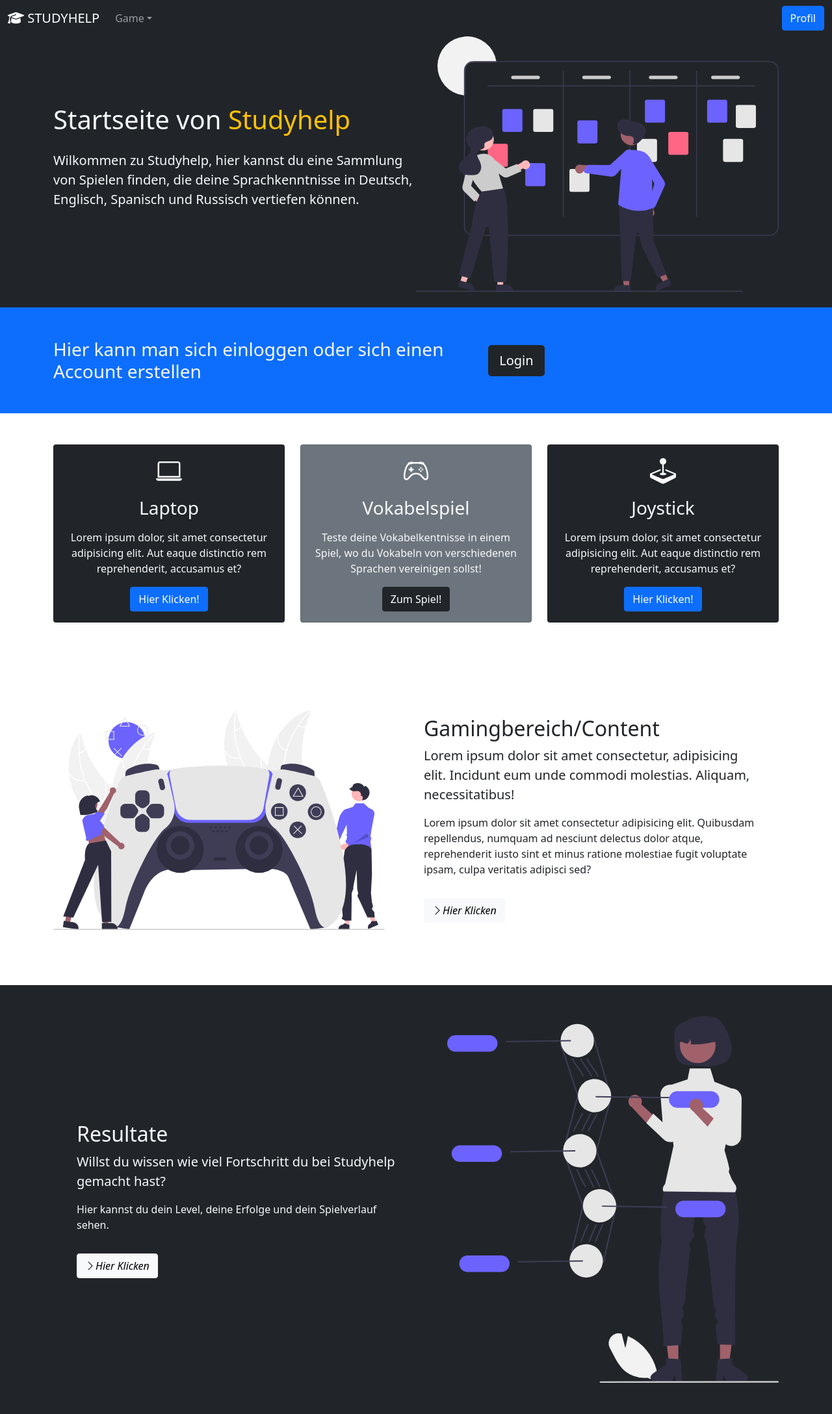
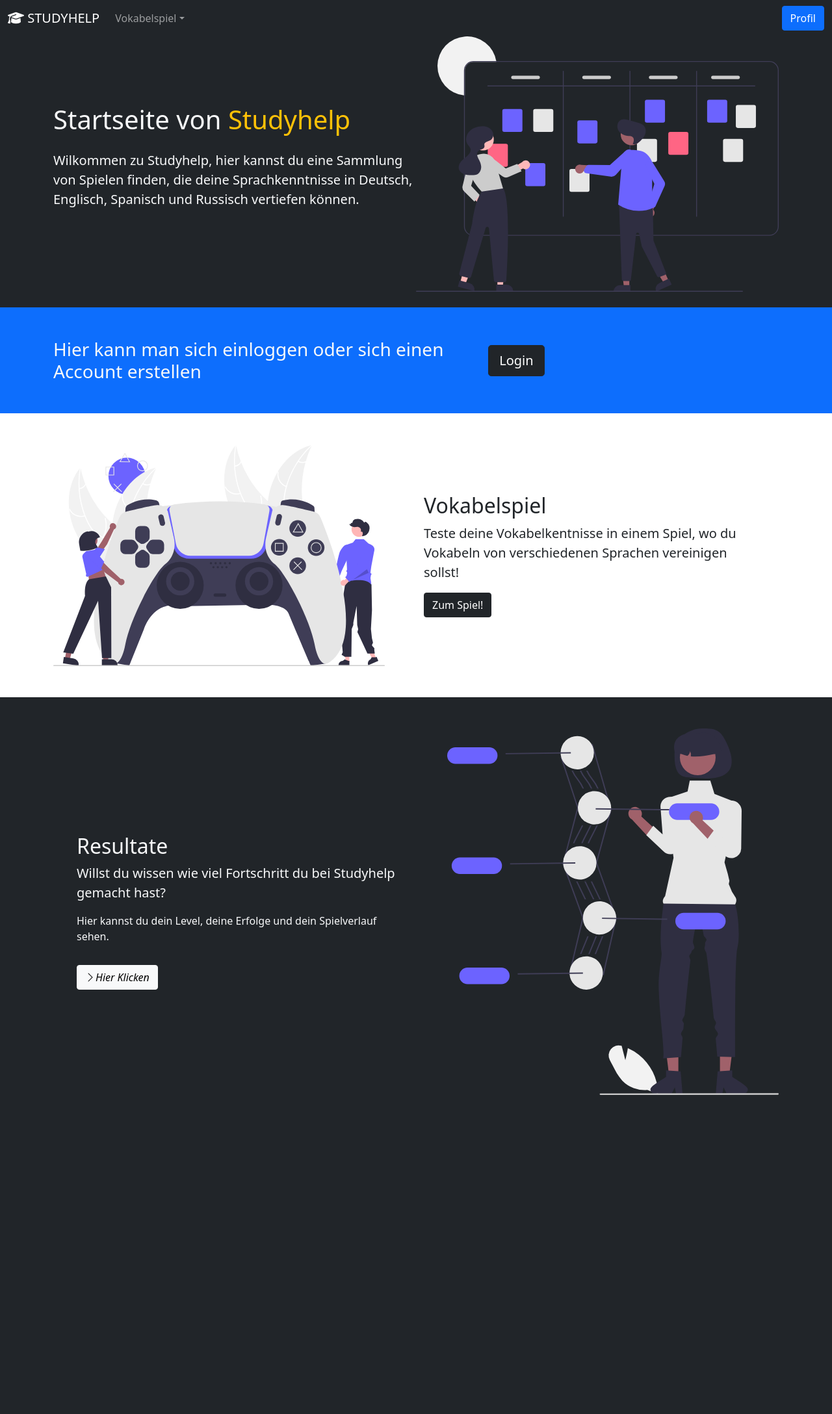
Before and after one commit to RaoulWo/studyhelp, a PHP site: page /index.php in a window 1280 px wide. Shown: the whole page at 65% size. After the commit the page ends 1685 px from the top, so only its background shows below. Run offline with PHP 8.4, Linux system fonts and the light colour scheme; some libraries are stand-ins or nearby versions.

Commit message:
index und navbar nicht benützte sachen rausgenommen

```diff
--- a/project/frontend/inc/navbar.php
+++ b/project/frontend/inc/navbar.php
@@ -12,7 +12,7 @@ $name13 = "logout";
 $link2 = "../frontend/account.php";
 $link3 = $link4 = $link5 = "#";
 // Initialize variables with website names
-$name1 = "Game";
+$name1 = "Vokabelspiel";
 // Initialize variables with website links
 $link0 = "../frontend/index.php";
 $link1 = "../frontend/game.php";
@@ -32,9 +32,9 @@ $link4 = "../frontend/freunde.php";
         <li class="nav-item dropdown">
           <a class="nav-link dropdown-toggle" href="#" role="button" data-bs-toggle="dropdown"><?php echo $name1; ?></a>
           <ul class="dropdown-menu">
-            <li><a class="dropdown-item" href="<?php echo $link1; ?>"><?php echo $name1; ?>1</a></li>
-            <li><a class="dropdown-item" href="#"><?php echo $name1; ?>2</a></li>
-            <li><a class="dropdown-item" href="#"><?php echo $name1; ?>3</a></li>
+            <li><a class="dropdown-item" href="<?php echo $link1; ?>"><?php echo $name1; ?></a></li>
+            <!-- <li><a class="dropdown-item" href="#"><?php echo $name1; ?>2</a></li>
+             <li><a class="dropdown-item" href="#"><?php echo $name1; ?>3</a></li> -->
           </ul>
         </li>
         <?php if ((isset($_SESSION["benutzer"]))) : ?>
@@ -43,7 +43,7 @@ $link4 = "../frontend/freunde.php";
           <ul class="dropdown-menu">
             <li><a class="dropdown-item" href="<?php echo $link2; ?>"><?php echo $name2, $name3; ?></a></li>
             <li><a class="dropdown-item" href="<?php echo $link4; ?>"><?php echo $name4; ?></a></li>
-            <li><a class="dropdown-item" href="Link"><?php echo $name2, $name5; ?></a></li>
+            <!-- <li><a class="dropdown-item" href="Link"><?php echo $name2, $name5; ?></a></li> -->
           </ul>
         </li>
         <?php endif ?>
--- a/project/frontend/index.php
+++ b/project/frontend/index.php
@@ -57,67 +57,6 @@
     </section>
     <?php endif ?>
 
-    <!--Boxen-->
-    <section class="p-5">
-        <div class="container">
-            <div class="row text-center g-4">
-                <div class="col-md">
-                    <div class="card bg-dark text-light">
-                     <div class="card-body text-center">
-                        <div class="h1 mb-3">
-                            <i class="bi bi-laptop"></i>
-                        </div>
-                        <h3 class="card-title mb-3">
-                            Laptop
-                        </h3>
-                        <p class="card-text">
-                        Lorem ipsum dolor, sit amet consectetur adipisicing elit. Aut eaque distinctio rem reprehenderit, accusamus et?
-                        </p>
-                        <a href="#" class="btn btn-primary">Hier Klicken!</a>
-                     </div>
-
-
-                    </div>
-                </div>
-                <div class="col-md">
-                    <div class="card bg-secondary text-light">
-                        <div class="card-body text-center">
-                           <div class="h1 mb-3">
-                               <i class="bi bi-controller"></i>
-                           </div>
-                           <h3 class="card-title mb-3">
-                               Vokabelspiel
-                           </h3>
-                           <p class="card-text">
-                           Teste deine Vokabelkentnisse in einem Spiel, wo du Vokabeln von verschiedenen Sprachen vereinigen sollst!
-                           </p>
-                           <a href="game.php" class="btn btn-dark">Zum Spiel!</a>
-                        </div>
-
-
-                       </div>
-                </div>
-                <div class="col-md">
-                    <div class="card bg-dark text-light">
-                        <div class="card-body text-center">
-                           <div class="h1 mb-3">
-                               <i class="bi bi-joystick"></i>
-                           </div>
-                           <h3 class="card-title mb-3">
-                               Joystick
-                           </h3>
-                           <p class="card-text">
-                           Lorem ipsum dolor, sit amet consectetur adipisicing elit. Aut eaque distinctio rem reprehenderit, accusamus et?
-                           </p>
-                           <a href="#" class="btn btn-primary">Hier Klicken!</a>
-                        </div>
-
-
-                       </div>
-                </div>
-            </div>
-        </div>
-    </section>
 
     <!--Section-->
     <section id="learn" class="p-5">
@@ -127,16 +66,12 @@
                     <img src="res/img/gaming.svg" class="img-fluid" alt="">
                 </div>
                 <div class="col-md p-5">
-                    <h2>Gamingbereich/Content</h2>
+                    <h2>Vokabelspiel</h2>
                     <p class="lead">
-                        Lorem ipsum dolor sit amet consectetur, adipisicing elit. Incidunt eum unde commodi molestias. Aliquam, necessitatibus!
+                      Teste deine Vokabelkentnisse in einem Spiel, wo du Vokabeln von verschiedenen Sprachen vereinigen sollst!
                     </p>
-                    <p>
-                        Lorem ipsum dolor sit amet consectetur adipisicing elit. Quibusdam repellendus, numquam ad nesciunt delectus dolor atque, reprehenderit iusto sint et minus ratione molestiae fugit voluptate ipsam, culpa veritatis adipisci sed?
-                    </p>
-                    <a href="#" class="btn btn-light mt-3">
-                        <i class="bi bi-chevron-right">Hier Klicken</i>
-                    </a>
+
+                    <a href="game.php" class="btn btn-dark">Zum Spiel!</a>
                 </div>
 
             </div>
@@ -156,7 +91,7 @@
                     <p>
                        Hier kannst du dein Level, deine Erfolge und dein Spielverlauf sehen.
                     </p>
-                    <a href="#" class="btn btn-light mt-3">
+                    <a href="account.php" class="btn btn-light mt-3">
                         <i class="bi bi-chevron-right">Hier Klicken</i>
                     </a>
                 </div>
```
